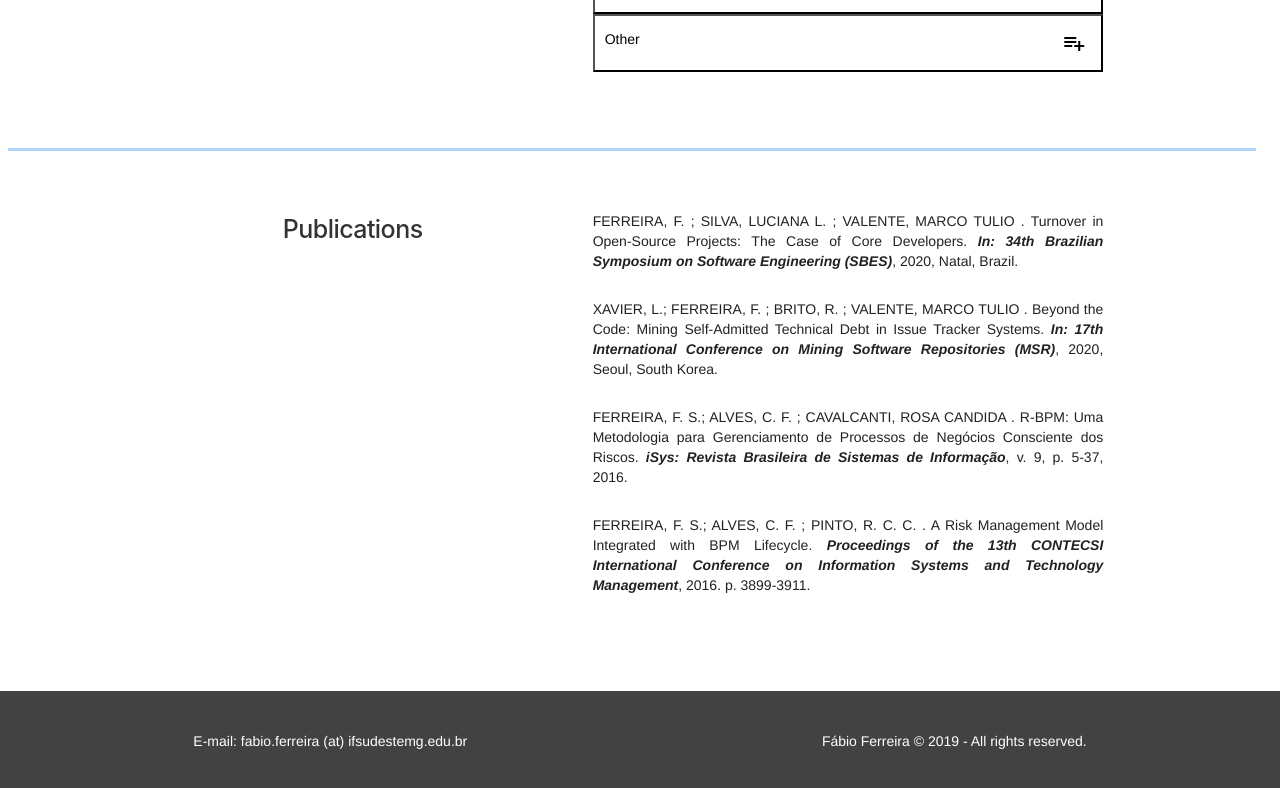
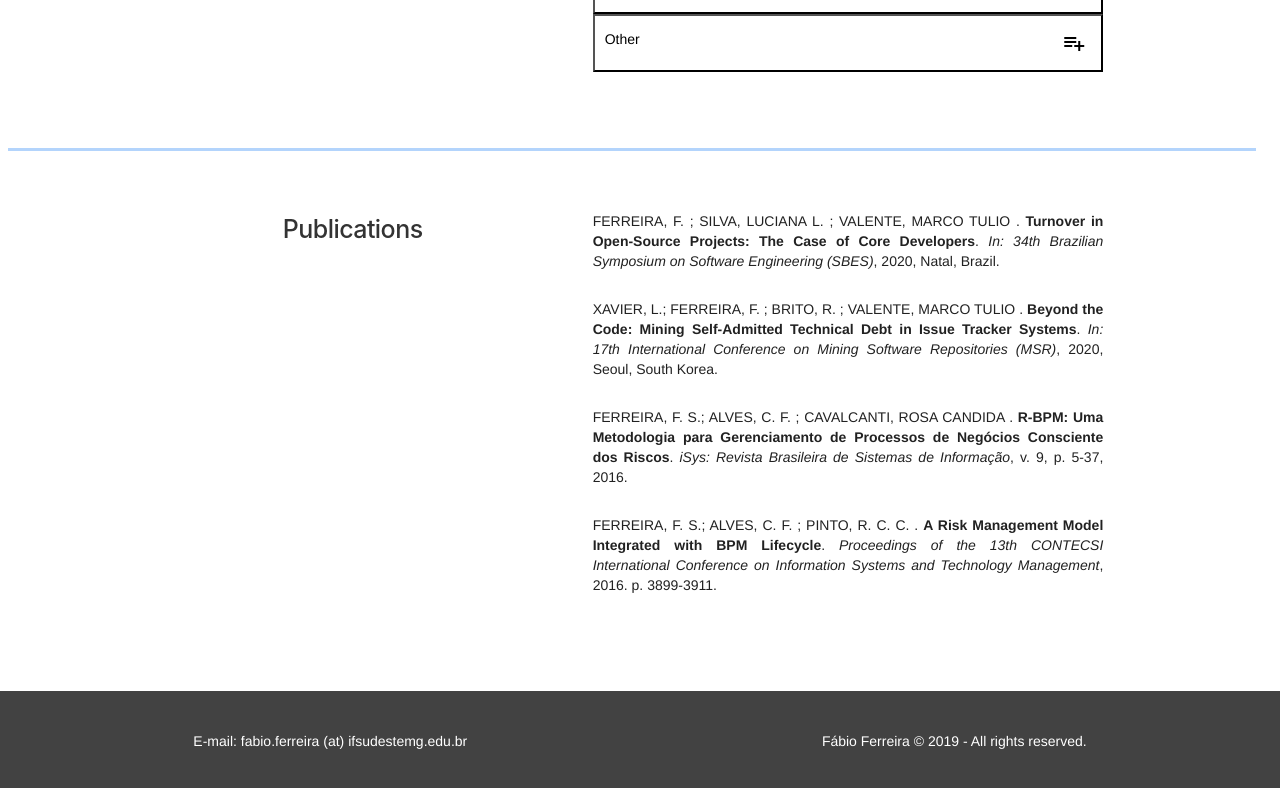
Before and after one commit to fabiosferreira/fabiosferreira.github.io, a plain HTML site: page index.html in a window 1280 px wide. Shown: the part 1844-2632 px from the top of the page. Drawn offline with Linux system fonts and the light colour scheme.

Commit message:
Highlight titles of publications

```diff
--- a/index.html
+++ b/index.html
@@ -408,16 +408,16 @@
 
 					<div class="publications mdl-cell--5-col mdl-cell--7-col-tablet mdl-cell--4-col-phone">
 						<div class="publication wow fadeInUp" data-wow-iteration="1">
-						FERREIRA, F. ; SILVA, LUCIANA L. ; VALENTE, MARCO TULIO . Turnover in Open-Source Projects: The Case of Core Developers. <b><i>In: 34th Brazilian Symposium on Software Engineering (SBES)</i></b>, 2020, Natal, Brazil.
+						FERREIRA, F. ; SILVA, LUCIANA L. ; VALENTE, MARCO TULIO . <b>Turnover in Open-Source Projects: The Case of Core Developers</b>. <i>In: 34th Brazilian Symposium on Software Engineering (SBES)</i>, 2020, Natal, Brazil.
 						</div>
 						<div class="publication wow fadeInUp" data-wow-iteration="1">
-						XAVIER, L.; FERREIRA, F. ; BRITO, R. ; VALENTE, MARCO TULIO . Beyond the Code: Mining Self-Admitted Technical Debt in Issue Tracker Systems. <b><i>In: 17th International Conference on Mining Software Repositories (MSR)</i></b>, 2020, Seoul, South Korea.
+						XAVIER, L.; FERREIRA, F. ; BRITO, R. ; VALENTE, MARCO TULIO . <b>Beyond the Code: Mining Self-Admitted Technical Debt in Issue Tracker Systems</b>. <i>In: 17th International Conference on Mining Software Repositories (MSR)</i>, 2020, Seoul, South Korea.
 						</div>
 						<div class="publication wow fadeInUp" data-wow-iteration="1">
-							FERREIRA, F. S.; ALVES, C. F. ; CAVALCANTI, ROSA CANDIDA . R-BPM: Uma Metodologia para Gerenciamento de Processos de Negócios Consciente dos Riscos. <b><i>iSys: Revista Brasileira de Sistemas de Informação</i></b>, v. 9, p. 5-37, 2016.
+							FERREIRA, F. S.; ALVES, C. F. ; CAVALCANTI, ROSA CANDIDA . <b>R-BPM: Uma Metodologia para Gerenciamento de Processos de Negócios Consciente dos Riscos</b>. <i>iSys: Revista Brasileira de Sistemas de Informação</i>, v. 9, p. 5-37, 2016.
 						</div>
 						<div class="publication wow fadeInUp" data-wow-iteration="1">
-							FERREIRA, F. S.; ALVES, C. F. ; PINTO, R. C. C. . A Risk Management Model Integrated with BPM Lifecycle. <b><i>Proceedings of the 13th CONTECSI International Conference on Information Systems and Technology Management</i></b>, 2016. p. 3899-3911.
+							FERREIRA, F. S.; ALVES, C. F. ; PINTO, R. C. C. . <b>A Risk Management Model Integrated with BPM Lifecycle</b>. <i>Proceedings of the 13th CONTECSI International Conference on Information Systems and Technology Management</i>, 2016. p. 3899-3911.
 						</div>
 					</div>
 					<div class="mdl-cell--1-col mdl-cell--8-col-tablet mdl-cell--4-col-phone"></div>
```
